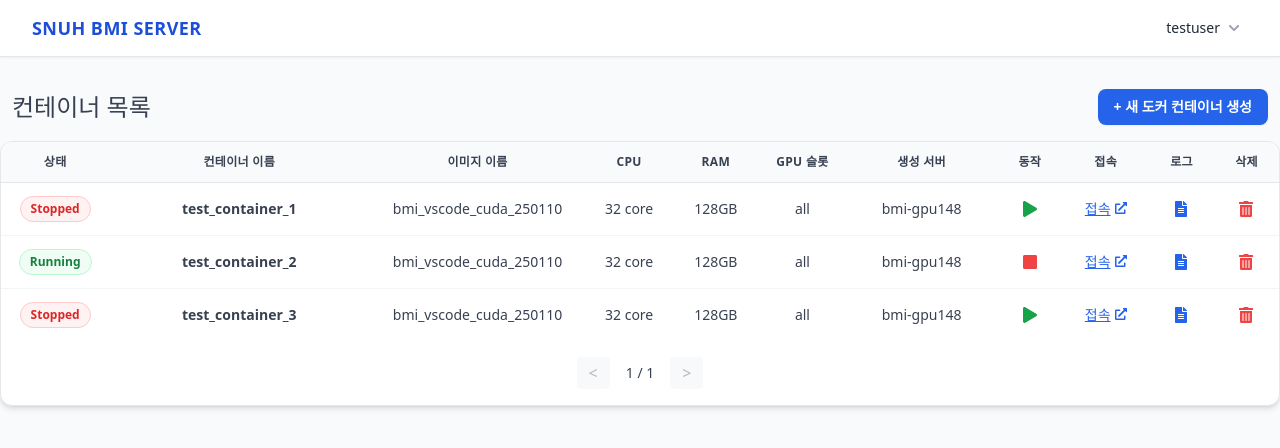
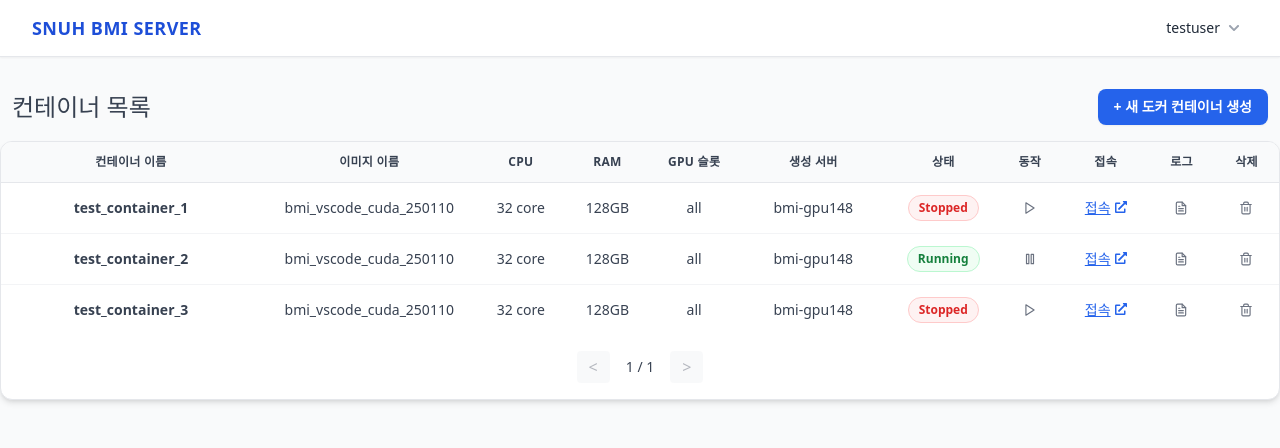
Before and after one commit to ima9ine4/SNUH-BMI-SERVER-FRONT, a React (Create React App) app: page / in a window 1280 px wide. Shown: the top 448 px of the page. Built offline with nearby package versions, Linux system fonts and the light colour scheme; a web font is replaced by a local one.

Commit message:
Feat: 컨테이너 목록 관련 API 호출 함수 작성 및 버튼 연결

```diff
--- a/src/pages/MainPage.jsx
+++ b/src/pages/MainPage.jsx
@@ -1,6 +1,7 @@
 import React, { useState, useEffect } from 'react';
-import { FaPlay, FaStop, FaTrashAlt, FaFileAlt, FaChevronDown, FaExternalLinkAlt } from 'react-icons/fa';
-import { getContainerList } from '../api/containerApi';
+import { FaChevronDown, FaExternalLinkAlt } from 'react-icons/fa';
+import { FiPlay, FiPause, FiFileText, FiTrash2 } from 'react-icons/fi';
+import {getContainerList, startContainer, stopContainer, fetchLogs, deleteContainer} from '../api/containerApi';
 
 const COMPANY_NAME = 'SNUH BMI SERVER';
 const USER_ID = 'test_1234';
@@ -11,7 +12,6 @@ const PAGE_SIZE = 10;
 
 function mapApiContainer(apiObj) {
   return {
-    id: apiObj["컨테이너이름"],
     status: apiObj["status"] === "true" ? "Running" : "Stopped",
     name: apiObj["컨테이너이름"],
     image: apiObj["이미지이름"],
@@ -31,6 +31,59 @@ const MainPage = () => {
     const [profileOpen, setProfileOpen] = useState(false);
     const totalPages = Math.ceil(containerData.length / PAGE_SIZE);
     const pagedData = containerData.slice((page - 1) * PAGE_SIZE, page * PAGE_SIZE);
+
+    const handleStart = (name) => {
+        startContainer({userId: USER_ID, userPw: USER_PW, serverName: name})
+            .then(() => {
+                setContainerData((prev) =>
+                    prev.map((item) =>
+                        item.name === name ? { ...item, status: "Running"} : item
+                    )
+                );
+            })
+            .catch(err => console.error("Start error", err));
+    }
+
+    const handleStop = (name) => {
+        stopContainer({userId: USER_ID, userPw: USER_PW, serverName: name})
+            .then(() => {
+                setContainerData((prev) =>
+                    prev.map((item) =>
+                        item.name === name ? { ...item, status: "Stopped"} : item
+                    )
+                );
+            })
+            .catch(err => console.error("Stop error", err));
+    }
+
+    const handleLogs = (name) => {
+        fetchLogs({userId: USER_ID, userPw: USER_PW, serverName: name})
+            .then(res => {
+                alert(`로그 ${res.data.logs}`);
+            })
+            .catch(err => console.error("Logs error", err));
+    }
+
+    const handleDelete = (name) => {
+        if (window.confirm(`${name} 컨테이너를 삭제하시겠습니까?`)){
+            setContainerData((prev) => {
+                const backup = [...prev];
+                const updated = prev.filter(item => item.name !== name);
+
+                deleteContainer({userId: USER_ID, userPw: USER_PW, serverName: name})
+                .then(() => {
+                    console.log("삭제 완료");
+                })
+                .catch((err) => {
+                    alert("삭제에 실패하였습니다.");
+                    console.error("Delete error", err);
+                    setContainerData(backup);
+                });
+
+            return updated;
+            });
+        }
+    };
 
     useEffect(() =>{
         getContainerList()
@@ -78,13 +131,13 @@ const MainPage = () => {
         <div className="max-w-7xl mx-auto bg-white rounded-xl shadow-md border border-gray-200 mb-10 overflow-x-auto">
             <table className="w-full min-w-[900px] text-xs sm:text-sm table-fixed">
             <colgroup>
-                <col className="w-20" /> {/* 상태 */}
                 <col className="w-48" /> {/* 이름 */}
                 <col className="w-40" /> {/* 이미지 */}
                 <col className="w-16" /> {/* CPU */}
                 <col className="w-16" /> {/* RAM */}
                 <col className="w-16" /> {/* GPU */}
                 <col className="w-28" /> {/* 서버 */}
+                <col className="w-20" /> {/* 상태 */}
                 <col className="w-12" /> {/* 동작 */}
                 <col className="w-16" /> {/* 접속 */}
                 <col className="w-12" /> {/* 로그 */}
@@ -92,13 +145,13 @@ const MainPage = () => {
             </colgroup>
             <thead>
                 <tr className="bg-gray-50 text-gray-700 border-b border-gray-200">
-                <th className="py-3 px-2 font-semibold text-xs tracking-wide">상태</th>
                 <th className="py-3 px-2 font-semibold text-xs tracking-wide">컨테이너 이름</th>
                 <th className="py-3 px-2 font-semibold text-xs tracking-wide">이미지 이름</th>
                 <th className="py-3 px-2 font-semibold text-xs tracking-wide">CPU</th>
                 <th className="py-3 px-2 font-semibold text-xs tracking-wide">RAM</th>
                 <th className="py-3 px-2 font-semibold text-xs tracking-wide">GPU 슬롯</th>
                 <th className="py-3 px-2 font-semibold text-xs tracking-wide">생성 서버</th>
+                <th className="py-3 px-2 font-semibold text-xs tracking-wide">상태</th>
                 <th className="py-3 px-2 font-semibold text-xs tracking-wide">동작</th>
                 <th className="py-3 px-2 font-semibold text-xs tracking-wide">접속</th>
                 <th className="py-3 px-2 font-semibold text-xs tracking-wide">로그</th>
@@ -108,9 +161,6 @@ const MainPage = () => {
             <tbody>
                 {pagedData.map((c) => (
                 <tr key={c.id} className="group border-b border-gray-100 last:border-0 hover:bg-blue-50/60 transition">
-                    <td className="py-3 px-2 align-middle text-center">
-                    <span className={`inline-block px-2.5 py-1 rounded-full text-xs font-semibold border ${c.status === 'Running' ? 'bg-green-50 text-green-700 border-green-200' : 'bg-red-50 text-red-600 border-red-200'}`}>{c.status}</span>
-                    </td>
                     <td className="py-3 px-2 align-middle text-center font-semibold text-gray-700 truncate">{c.name}</td>
                     <td className="py-3 px-2 align-middle text-center text-gray-700 truncate">{c.image}</td>
                     <td className="py-3 px-2 align-middle text-center text-gray-700">{c.cpu}</td>
@@ -118,13 +168,25 @@ const MainPage = () => {
                     <td className="py-3 px-2 align-middle text-center text-gray-700">{c.gpu}</td>
                     <td className="py-3 px-2 align-middle text-center text-gray-700">{c.server}</td>
                     <td className="py-3 px-2 align-middle text-center">
+                    <span className={`inline-block px-2.5 py-1 rounded-full text-xs font-semibold border ${c.status === 'Running' ? 'bg-green-50 text-green-700 border-green-200' : 'bg-red-50 text-red-600 border-red-200'}`}>{c.status}</span>
+                    </td>
+                    <td className="py-3 px-2 align-middle text-center">
+                    {/* 동작 버튼 */}
                     {c.status === 'Running' ? (
-                        <button className="p-1.5 rounded hover:bg-red-100 text-red-500 text-base" title="중지">
-                            <FaStop />
+                        <button
+                            className="p-1 rounded hover:bg-gray-100 text-gray-500 text-sm"
+                            title="중지"
+                            onClick={() => handleStop(c.name)}
+                        >
+                            <FiPause />
                         </button>
-                    ) : (
-                        <button className="p-1.5 rounded hover:bg-green-100 text-green-600 text-base" title="재시작">
-                            <FaPlay />
+                        ) : (
+                        <button
+                            className="p-1 rounded hover:bg-gray-100 text-gray-500 text-sm"
+                            title="재시작"
+                            onClick={() => handleStart(c.name)}
+                        >
+                            <FiPlay />
                         </button>
                     )}
                     </td>
@@ -141,13 +203,15 @@ const MainPage = () => {
                     </a>
                     </td>
                     <td className="py-3 px-2 align-middle text-center">
-                    <button className="p-1.5 rounded hover:bg-blue-100 text-blue-600 text-base" title="로그보기">
-                        <FaFileAlt />
+                    <button className="p-1 rounded hover:bg-gray-100 text-gray-500 text-sm" title="로그보기"
+                        onClick={() => handleLogs(c.name)}>
+                        <FiFileText />
                     </button>
                     </td>
                     <td className="py-3 px-2 align-middle text-center">
-                    <button className="p-1.5 rounded hover:bg-red-100 text-red-500 text-base" title="삭제">
-                        <FaTrashAlt />
+                    <button className="p-1 rounded hover:bg-gray-100 text-gray-500 text-sm" title="삭제"
+                        onClick={() => handleDelete(c.name)}>
+                        <FiTrash2 />
                     </button>
                     </td>
                 </tr>
```
